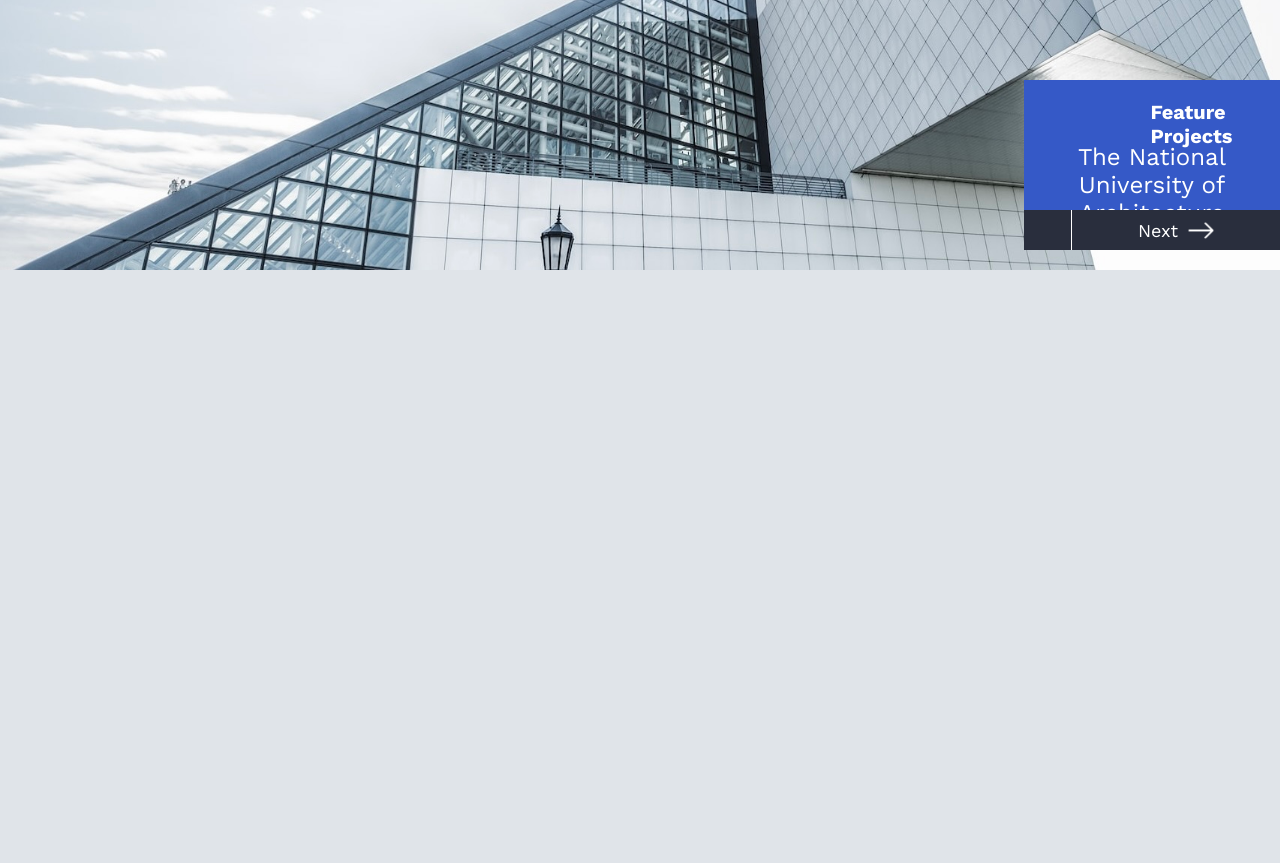
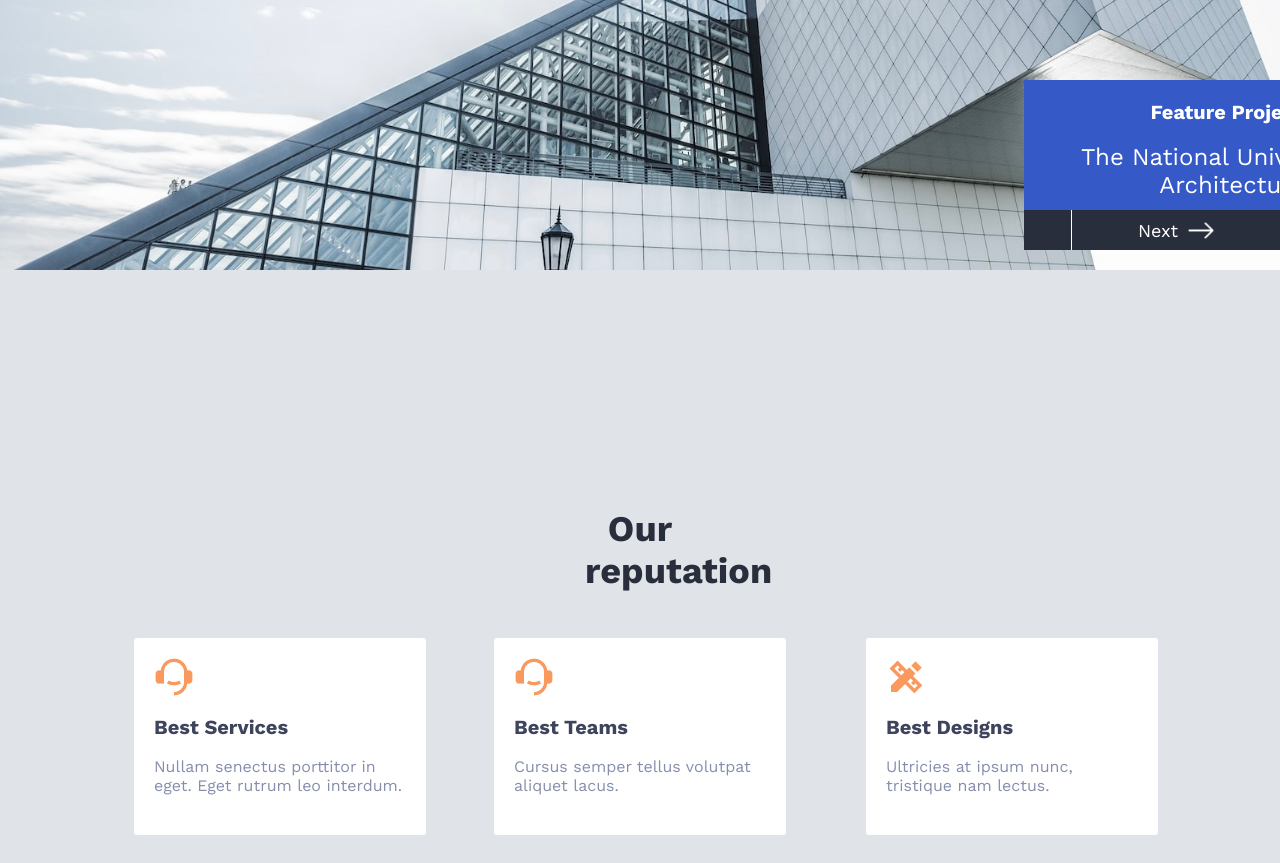
Before and after one commit to AfnaneM95/Cloud-Campus-Maquette, a plain HTML site: page index.html in a window 1280 px wide. Shown: the part 480-1343 px from the top of the page. Before the commit the page ends 900 px from the top, so only its background shows below. Drawn offline with nearby package versions, Linux system fonts and the light colour scheme.

Commit message:
Troisième partie faite

```diff
--- a/index.html
+++ b/index.html
@@ -16,7 +16,7 @@
     <div class="navbar">
         <div class="logo">
             <img class="image" src="logo.jpg" alt="image de logo">
-            <h2><em>The</em>Box</h2>
+            <h2 class="titleLogo"><em>The</em>Box</h2>
         </div>
         <div class="menu">
             <a href="" class="black">Home</a>
@@ -30,7 +30,6 @@
         <img src="batiment.jpg" alt="image du bat">
         <p class="title">Building things is our mission. </p>
     </div>
-    <div class="rectangle">
         <div class="paragraph">
             <p class="titleRec">Feature Projects</p>
             <p class="txt">The National University of Architecture</p>
@@ -43,7 +42,26 @@
             <p class="txtN">Next</p>
             <img class="arrowN" src="Vector.png" alt="flèche">
         </div>
-    </div>
+    <section class="section">
+        <h2 class="secondTitle">Our reputation</h2>
+        <div class="best">
+            <div class="square" id="services">
+                <img class="imageS" src="services.png" alt="">
+                <h2>Best Services</h2>
+                <p class="txtBest">Nullam senectus porttitor in eget. Eget rutrum leo interdum.</p>
+            </div>
+            <div class="square" id="teams">
+                <img class="imageT" src="services.png" alt="">
+                <h2>Best Teams</h2>
+                <p class="txtBest">Cursus semper tellus volutpat aliquet lacus. </p>
+            </div>
+            <div class="square" id="designs">
+                <img class="imageD" src="designs.png" alt="">
+                <h2>Best Designs</h2>
+                <p class="txtBest">Ultricies at ipsum nunc, tristique nam lectus.</p>
+            </div>
+        </div>
 
+    </section>
 </body>
 </html>
--- a/style.css
+++ b/style.css
@@ -21,7 +21,7 @@ body {
     height: 47.5px;
 }
 
-h2 {
+.titleLogo {
     font-family: 'Work Sans';
     font-weight: 700;
     font-size: 30px;
@@ -90,16 +90,18 @@ img {
 .rectangle {
     display: flex;
     padding-left: 1024px;
-
+    margin: unset;
 
 }
 
 .paragraph {
+    display: flex;
     position: relative;
     background: #3559C7;
     width: 416px;
     height: 150px;
     bottom: 190px;
+    margin-left: 1024px;
 }
 
 .back {
@@ -108,6 +110,7 @@ img {
     width: 208px;
     height: 40px;
     bottom: 70px;
+    margin-left: 1024px;
 }
 
 .next {
@@ -198,3 +201,91 @@ img {
     left: 116px;
     right: 65px;
 }
+
+.section {
+    height: 443px;
+    display: flex;
+    justify-content: center;
+    flex-direction: column;
+}
+
+.secondTitle {
+    color: #292E3D;
+    text-align: center;
+    font-family: 'Work Sans';
+    font-style: normal;
+    font-weight: 700;
+    font-size: 36px;
+    padding-bottom: 45px;
+    padding-left: 585px;
+    padding-right: 585px;
+    padding-top: 60px;
+
+}
+
+.square {
+    position: relative;
+    width: 292px;
+    height: 197px;
+    background: #FFFFFF;
+    border: 1.4px solid #E0E3EB;
+    border-radius: 4px;
+    display: flex;
+    flex-direction: column;
+    justify-content: center;
+    align-items: flex-start;
+}
+
+.imageT, .imageD, .imageS {
+
+    width: 40px;
+    height: 40px;
+    padding-top: 20px;
+    padding-right: 232px;
+    padding-bottom: 0;
+    padding-left: 20px;
+}
+
+.best {
+    display: flex;
+    justify-content: center;
+    flex-direction: row;
+}
+
+h2 {
+    color: #3D445C;
+    font-family: 'Work Sans';
+    font-style: normal;
+    font-weight: 700;
+    font-size: 20px;
+    padding-top: 18px;
+    padding-right: 137px;
+    padding-bottom: 0;
+    padding-left: 20px;
+    margin: unset;
+}
+
+.txtBest {
+    font-family: 'Work Sans';
+    font-style: normal;
+    font-weight: 400;
+    font-size: 16px;
+    color: #858EAD;
+    padding-top: 18px;
+    padding-right: 18px;
+    padding-bottom: 40px;
+    padding-left: 20px;
+}
+
+#services {
+    margin-right: 66px;
+    margin-left: 216px;
+}
+
+#teams {
+    margin-right: 78px;
+}
+
+#designs {
+    margin-right: 204px;
+}
```
Also changed, not shown: designs.png (added), services.png (added).
